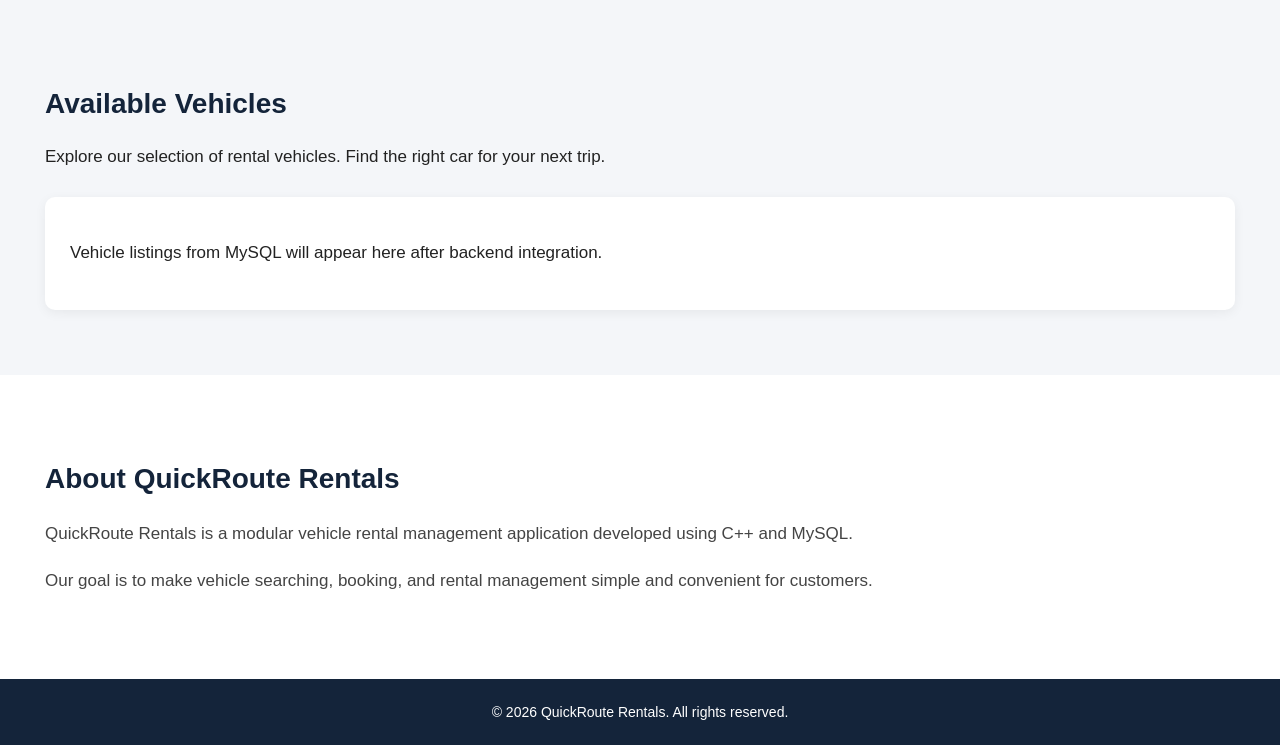
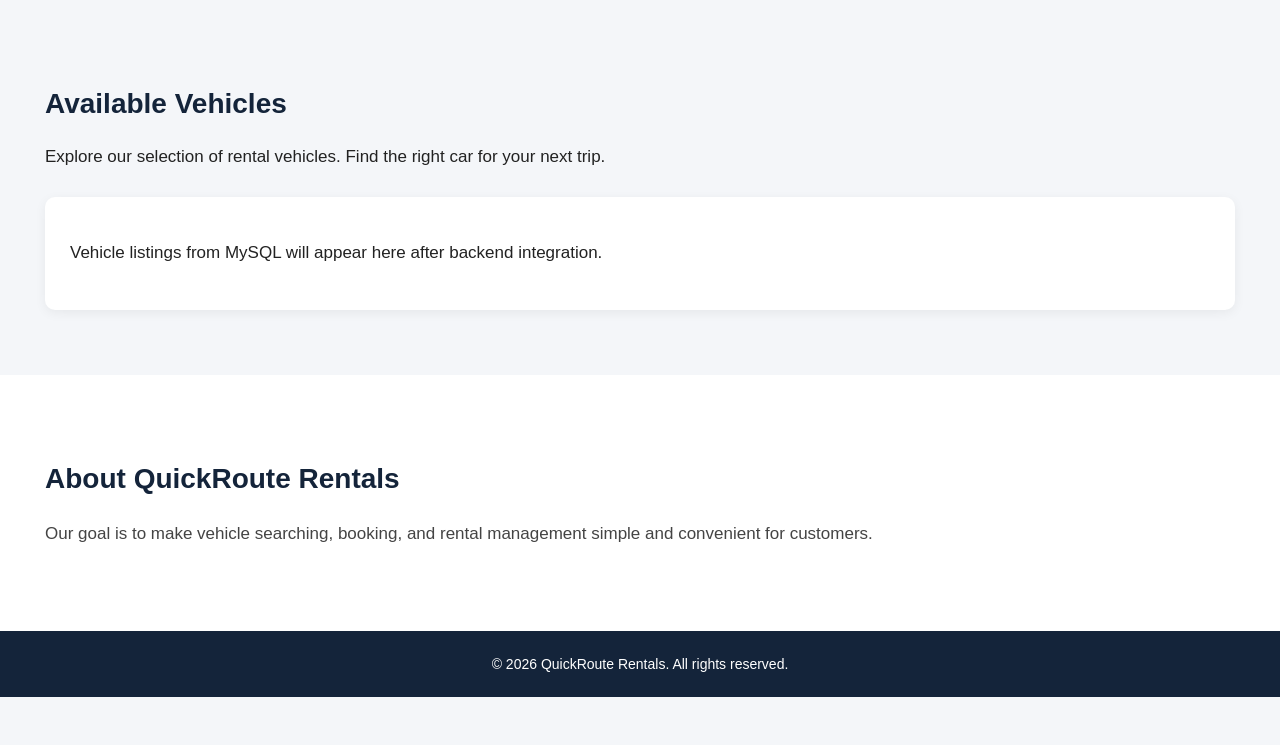
Before and after one commit to hiepnguyen752004-droid/Vehicle-Rental-System, a plain HTML site: page web/index.html in a window 1280 px wide. Shown: the part 553-1298 px from the top of the page. After the commit the page ends 1250 px from the top, so only its background shows below. Drawn offline with Linux system fonts and the light colour scheme.

Commit message:
Clean up HTML by removing comment sections
Removed unnecessary comment sections from HTML.

```diff
--- a/web/index.html
+++ b/web/index.html
@@ -16,7 +16,7 @@
 
 <body>
 
-    <!-- HEADER -->
+
 
     <header>
         <h1>QuickRoute Rentals</h1>
@@ -32,7 +32,7 @@
 
     <main>
 
-        <!-- HERO BACKGROUND IMAGE SECTION -->
+
 
         <section class="hero">
 
@@ -78,17 +78,12 @@
         </section>
 
 
-        <!-- ABOUT SECTION -->
+
 
         <section id="about">
 
             <h2>About QuickRoute Rentals</h2>
 
-            <p>
-                QuickRoute Rentals is a modular vehicle
-                rental management application developed
-                using C++ and MySQL.
-            </p>
 
             <p>
                 Our goal is to make vehicle searching,
@@ -101,7 +96,7 @@
     </main>
 
 
-    <!-- FOOTER -->
+
 
     <footer>
 
@@ -113,7 +108,7 @@
     </footer>
 
 
-    <!-- JAVASCRIPT -->
+
 
     <script src="script.js"></script>
 
```
